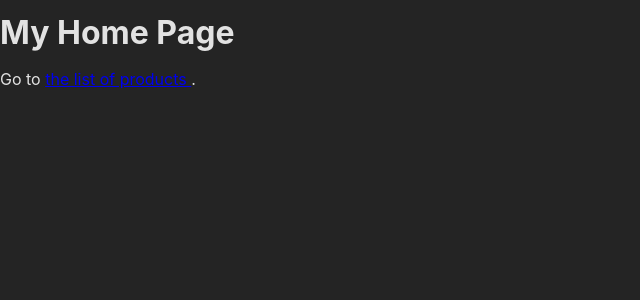
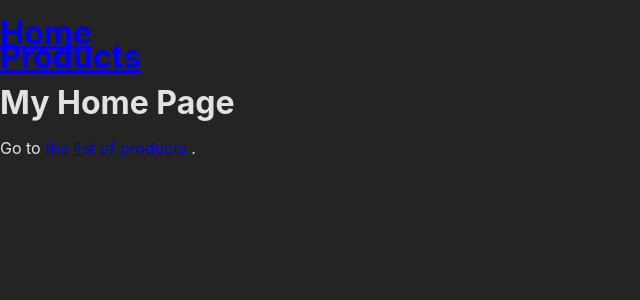
Before and after one commit to paul-kh/React-Router, a React (Create React App) app: page / in a window 1280 px wide. Shown: the top 300 px of the page, without its empty margins (0-640 px from the left). Built offline with nearby package versions, Linux system fonts and the light colour scheme.

Commit message:
Putting Navbar to all pages by wrapping them as children/<Outlet> of <RootLayout>

```diff
--- /dev/null
+++ b/src/components/MainNavigation.jsx
@@ -0,0 +1,18 @@
+import { Link } from "react-router-dom";
+
+export default function MainNavigation() {
+  return (
+    <header>
+      <nav>
+        <ul>
+          <li>
+            <Link to="/">Home</Link>
+          </li>
+          <li>
+            <Link to="/products">Products</Link>
+          </li>
+        </ul>
+      </nav>
+    </header>
+  );
+}
--- /dev/null
+++ b/src/pages/RootLayout.jsx
@@ -0,0 +1,15 @@
+import { Outlet } from "react-router-dom";
+import MainNavigation from "../components/MainNavigation";
+
+export default function RootLayout() {
+  return (
+    <>
+      <h1>
+        <MainNavigation />
+      </h1>
+      {/* The <Outlet> component marks the location where
+          the children of the RootLayout will reside */}
+      <Outlet />
+    </>
+  );
+}
```
Also changed, not shown: src/App.js (+18 -4 lines).
